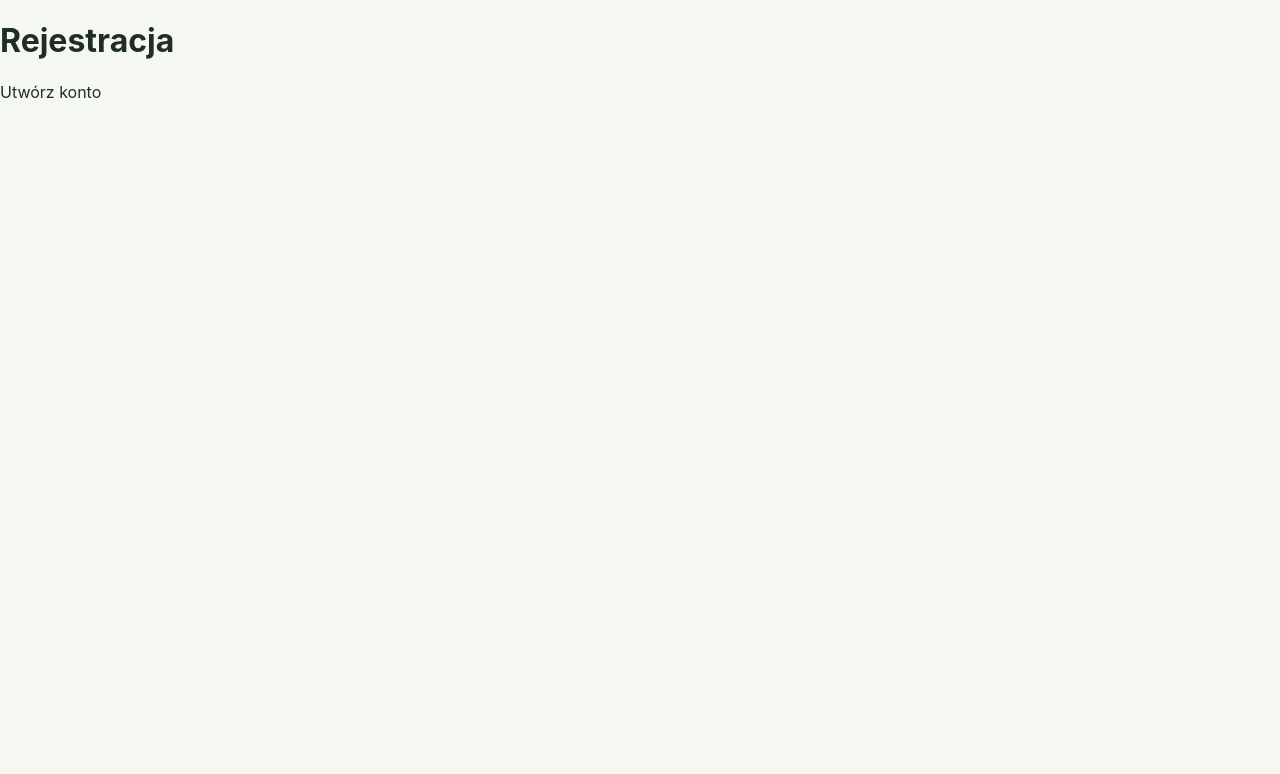
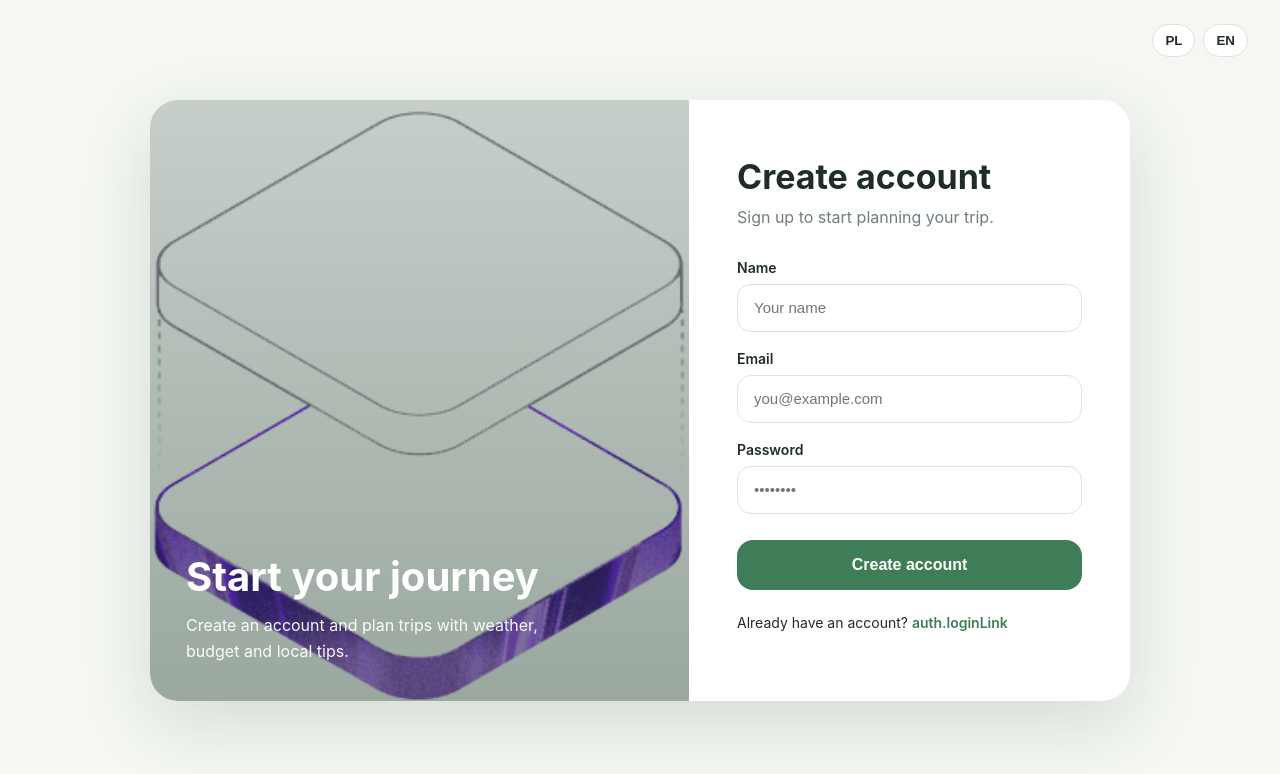
Before and after one commit to AgaP151/travel-app, a React app in the folder frontend/: page /register in a window 1280 px wide. Shown: the top 774 px of the page. Built offline with nearby package versions, Linux system fonts and the light colour scheme; the HTML template or start-up script is replaced by a standard one.

Commit message:
Add localization and language switcher

```diff
--- a/frontend/package.json
+++ b/frontend/package.json
@@ -10,8 +10,10 @@
     "preview": "vite preview"
   },
   "dependencies": {
+    "i18next": "^26.3.0",
     "react": "^19.2.6",
     "react-dom": "^19.2.6",
+    "react-i18next": "^17.0.8",
     "react-router-dom": "^7.16.0",
     "sass": "^1.100.0"
   },
--- /dev/null
+++ b/frontend/src/components/LanguageSwitcher.jsx
@@ -0,0 +1,18 @@
+import { useTranslation } from "react-i18next";
+
+function LanguageSwitcher() {
+  const { i18n } = useTranslation();
+
+  return (
+    <div className="language-switcher">
+      <button type="button" onClick={() => i18n.changeLanguage("pl")}>
+        PL
+      </button>
+      <button type="button" onClick={() => i18n.changeLanguage("en")}>
+        EN
+      </button>
+    </div>
+  );
+}
+
+export default LanguageSwitcher;
--- /dev/null
+++ b/frontend/src/i18n/index.js
@@ -0,0 +1,50 @@
+import i18n from "i18next";
+import { initReactI18next } from "react-i18next";
+
+i18n.use(initReactI18next).init({
+  resources: {
+    en: {
+      translation: {
+        auth: {
+          loginTitle: "Welcome back",
+          loginSubtitle: "Log in to continue planning your trip.",
+          email: "Email",
+          password: "Password",
+          loginButton: "Log in",
+          noAccount: "Don't have an account?",
+          createOne: "Create one",
+          registerTitle: "Create account",
+          registerSubtitle: "Sign up to start planning your trip.",
+          name: "Name",
+          registerButton: "Create account",
+          hasAccount: "Already have an account?",
+        },
+      },
+    },
+    pl: {
+      translation: {
+        auth: {
+          loginTitle: "Witaj ponownie",
+          loginSubtitle: "Zaloguj się, aby kontynuować planowanie podróży.",
+          email: "Email",
+          password: "Hasło",
+          loginButton: "Zaloguj się",
+          noAccount: "Nie masz konta?",
+          createOne: "Utwórz konto",
+          registerTitle: "Utwórz konto",
+          registerSubtitle: "Zarejestruj się, aby rozpocząć planowanie podróży.",
+          name: "Imię",
+          registerButton: "Utwórz konto",
+          hasAccount: "Masz już konto?",
+        },
+      },
+    },
+  },
+  lng: "en",
+  fallbackLng: "en",
+  interpolation: {
+    escapeValue: false,
+  },
+});
+
+export default i18n;
--- a/frontend/src/index.scss
+++ b/frontend/src/index.scss
@@ -41,6 +41,7 @@ color: var(--color-primary);
   align-items: center;
   justify-content: center;
   padding: 32px;
+  position: relative;
 }
 
 .auth-card {
@@ -163,3 +164,26 @@ color: var(--color-primary);
     padding: 36px 24px;
   }
 }
+.language-switcher {
+  position: absolute;
+  top: 24px;
+  right: 32px;
+  display: flex;
+  gap: 8px;
+  z-index: 10;
+
+  button {
+    border: 1px solid var(--color-border);
+    background: var(--color-card);
+    color: var(--color-text);
+    border-radius: 999px;
+    padding: 8px 12px;
+    font-weight: 700;
+    cursor: pointer;
+  }
+
+  button:hover {
+    border-color: var(--color-primary);
+    color: var(--color-primary);
+  }
+}
--- a/frontend/src/main.jsx
+++ b/frontend/src/main.jsx
@@ -1,6 +1,7 @@
 import { StrictMode } from 'react'
 import { createRoot } from 'react-dom/client'
 import './index.scss'
+import "./i18n";
 import App from './App.jsx'
 
 createRoot(document.getElementById('root')).render(
--- a/frontend/src/pages/LoginPage.jsx
+++ b/frontend/src/pages/LoginPage.jsx
@@ -1,6 +1,11 @@
+import { useTranslation } from "react-i18next";
+import LanguageSwitcher from "../components/LanguageSwitcher";
+
 function LoginPage() {
+    const { t } = useTranslation();
   return (
     <main className="auth-page">
+        <LanguageSwitcher />
       <section className="auth-card">
         <div className="auth-image">
           <div className="auth-image-overlay">
@@ -10,25 +15,26 @@ function LoginPage() {
         </div>
 
         <div className="auth-form">
-          <h1>Welcome back</h1>
-          <p className="auth-subtitle">Log in to continue planning your trip.</p>
+          <h1>{t("auth.loginTitle")}</h1>
+          <p className="auth-subtitle">{t("auth.loginSubtitle")}</p>
 
           <form>
             <label>
-              Email
+              {t("auth.email")}
+
               <input type="email" placeholder="you@example.com" />
             </label>
 
             <label>
-              Password
+              {t("auth.password")}
               <input type="password" placeholder="••••••••" />
             </label>
 
-            <button type="submit">Log in</button>
+            <button type="submit">{t("auth.loginButton")}</button>
           </form>
 
           <p className="auth-switch">
-            Don&apos;t have an account? <a href="/register">Create one</a>
+            {t("auth.noAccount")} <a href="/register">{t("auth.createOne")}</a>
           </p>
         </div>
       </section>
--- a/frontend/src/pages/RegisterPage.jsx
+++ b/frontend/src/pages/RegisterPage.jsx
@@ -1,9 +1,49 @@
+import { useTranslation } from "react-i18next";
+import LanguageSwitcher from "../components/LanguageSwitcher";
+
 function RegisterPage() {
+  const { t } = useTranslation();
+
   return (
-    <div>
-      <h1>Rejestracja</h1>
-      <p>Utwórz konto</p>
-    </div>
+    <main className="auth-page">
+        <LanguageSwitcher />
+      <section className="auth-card">
+        <div className="auth-image">
+          <div className="auth-image-overlay">
+            <h2>Start your journey</h2>
+            <p>Create an account and plan trips with weather, budget and local tips.</p>
+          </div>
+        </div>
+
+        <div className="auth-form">
+          <h1>{t("auth.registerTitle")}</h1>
+          <p className="auth-subtitle">{t("auth.registerSubtitle")}</p>
+
+          <form>
+            <label>
+              {t("auth.name")}
+              <input type="text" placeholder="Your name" />
+            </label>
+
+            <label>
+              {t("auth.email")}
+              <input type="email" placeholder="you@example.com" />
+            </label>
+
+            <label>
+              {t("auth.password")}
+              <input type="password" placeholder="••••••••" />
+            </label>
+
+            <button type="submit">{t("auth.registerButton")}</button>
+          </form>
+
+          <p className="auth-switch">
+            {t("auth.hasAccount")} <a href="/login">{t("auth.loginLink")}</a>
+          </p>
+        </div>
+      </section>
+    </main>
   );
 }
 
```
Also changed, not shown: 1 other file (tests, documents, lock files or other folders).
